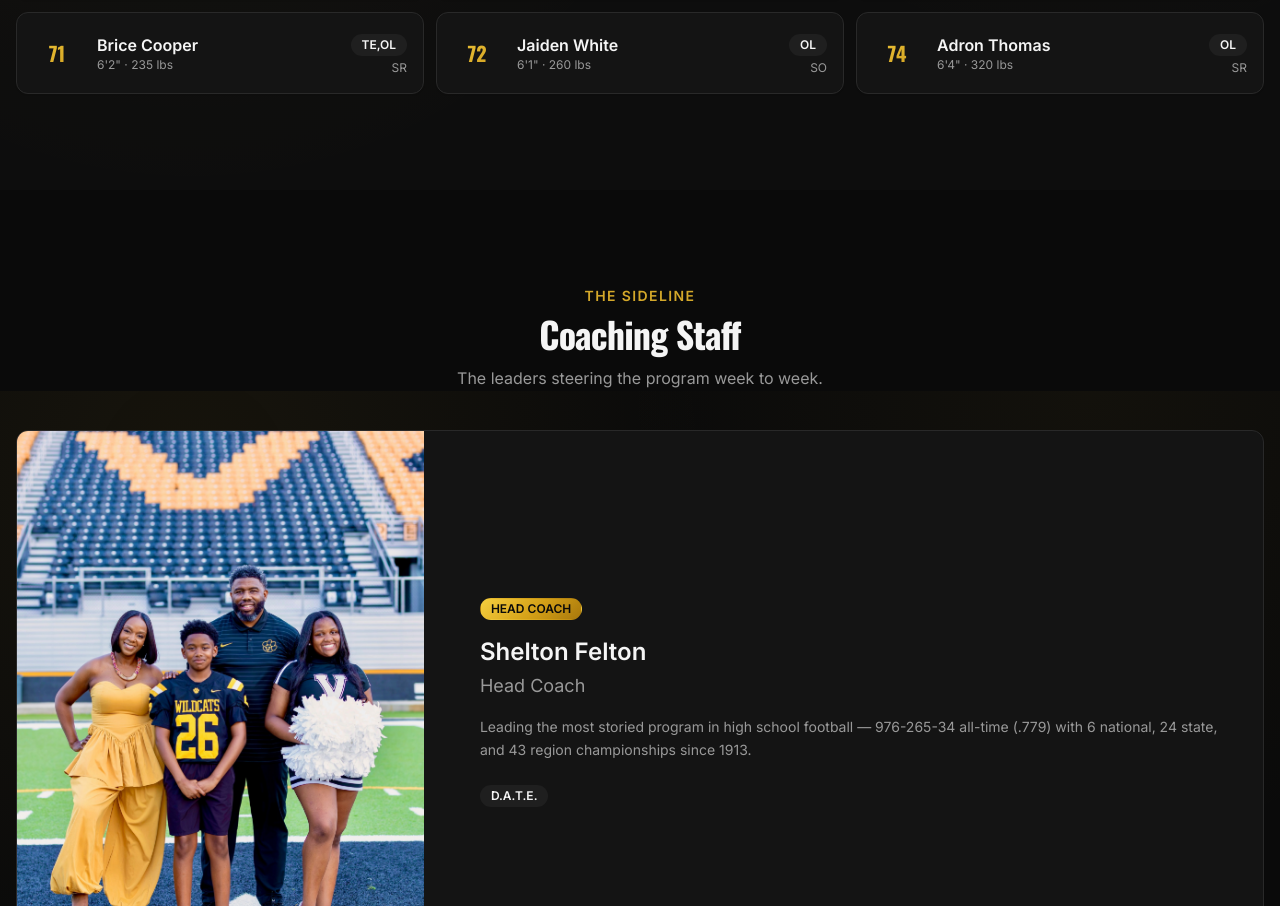
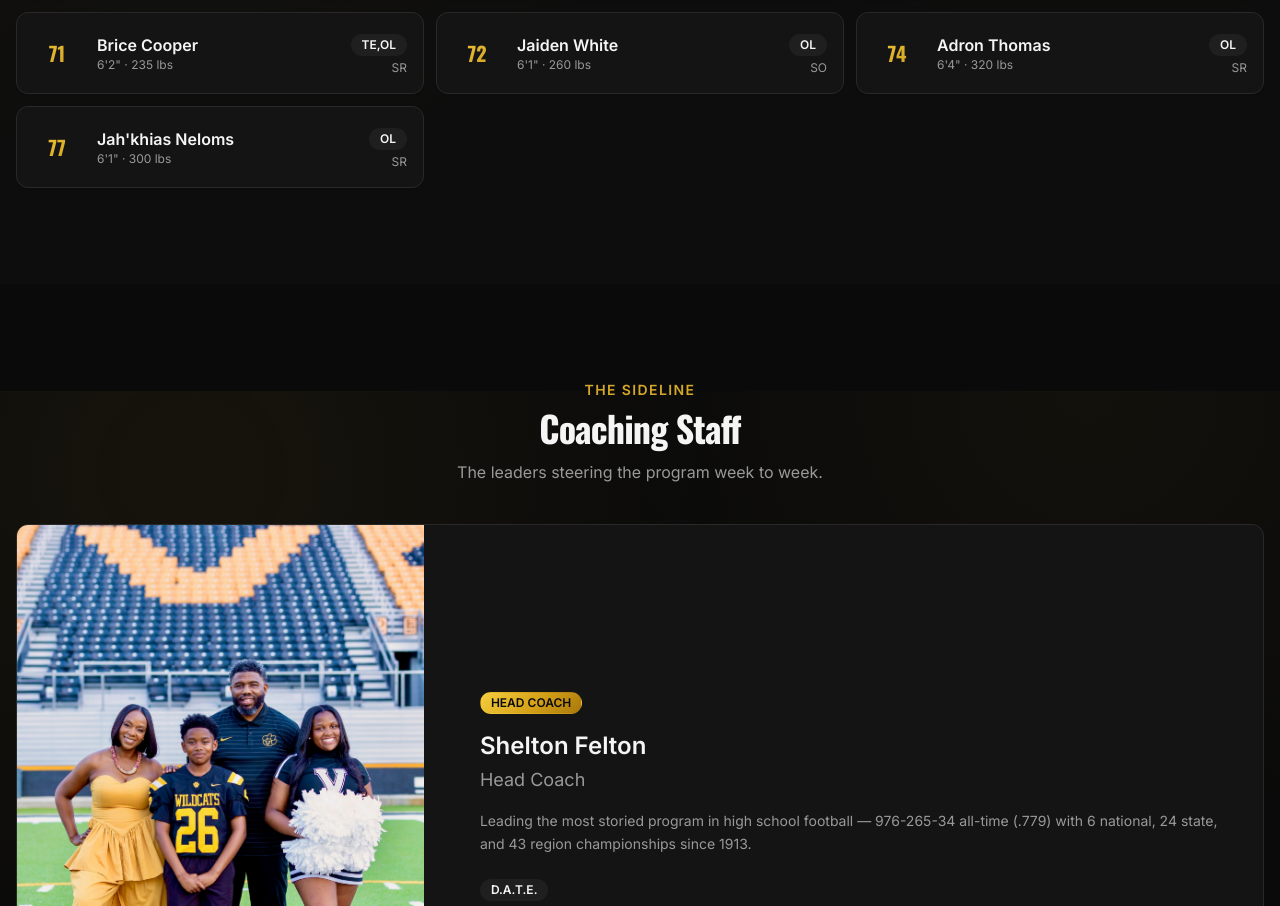
Before and after one commit to calebbsides/vhs-wildcats, a React (Vite) app: page / in a window 1280 px wide. Shown: the part 10809-11715 px from the top of the page. Built offline with nearby package versions, Linux system fonts and the light colour scheme.

Commit message:
Update content.ts

```diff
--- a/src/data/content.ts
+++ b/src/data/content.ts
@@ -311,7 +311,7 @@ export const content = {
      { number: 71, name: "Brice Cooper", position: "TE,OL", grade: "SR", heightIn: 74, weightLb: 235 },
      { number: 72, name: "Jaiden White", position: "OL", grade: "SO", heightIn: 73, weightLb: 260 },
      { number: 74, name: "Adron Thomas", position: "OL", grade: "SR", heightIn: 76, weightLb: 320 },
-    // { number: 77, name: "Jah'khias Neloms", position: "OL", grade: "SR", heightIn: 73, weightLb: 300 },
+     { number: 77, name: "Jah'khias Neloms", position: "OL", grade: "SR", heightIn: 73, weightLb: 300 },
     // { number: 78, name: "Caden Burroughs", position: "DL", grade: "SR", heightIn: 71, weightLb: 250 },
     // { number: 79, name: "Austin Spray", position: "OL", grade: "SR", heightIn: 73, weightLb: 285 },
     // { number: 80, name: "Michael Harp", position: "WR", grade: "SO" },
```
